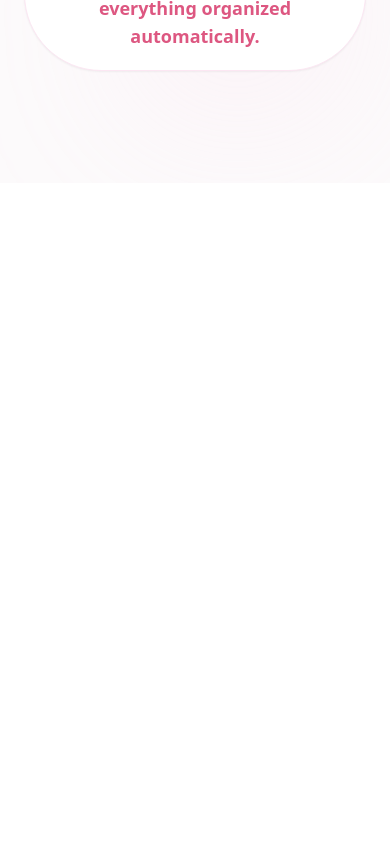
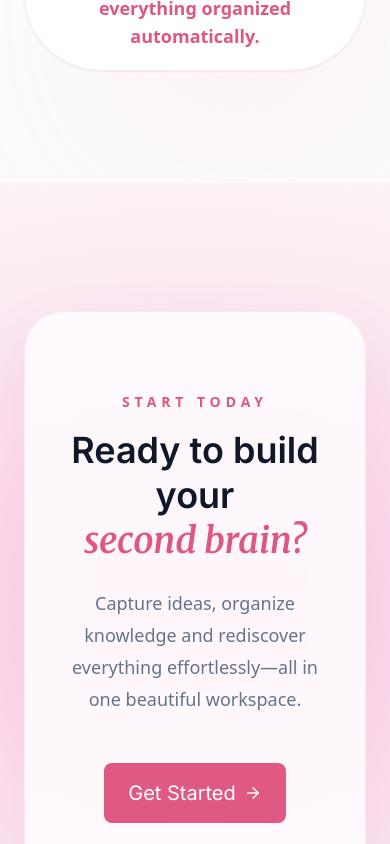
Before and after one commit to hritika021/brainly, a React (Vite) app in the folder frontend/: page / in a window 390 px wide. Shown: the part 3593-4437 px from the top of the page. Before the commit the page ends 3776 px from the top, so only its background shows below. Built offline with nearby package versions, Linux system fonts and the light colour scheme; a web font is replaced by a local one.

Commit message:
feat:Create cta card

```diff
--- a/frontend/src/components/Button.tsx
+++ b/frontend/src/components/Button.tsx
@@ -2,13 +2,14 @@ import { motion } from "motion/react"
 import type { ReactElement } from "react"
 
 interface Button{
-    text:string,
+    text?:string,
     startIcon?:ReactElement|string,
     endIcon?:ReactElement|string,
     variant:"primary"|"secondary",
     onClick:() => void ,
-    className?:string
-
+    className?:string,
+    children?:React.ReactNode
+  size?: "sm" | "md" | "lg";
 }
 const variantStyles={
     "primary":"bg-[#df5983] text-white hover:bg-pink-600",
--- a/frontend/src/components/CTA.tsx
+++ b/frontend/src/components/CTA.tsx
@@ -1,5 +1,48 @@
-export  function Cta(){
-  <  <div>
+import { ArrowRight } from "lucide-react";
+import { Button } from "../components/Button";
+export function CTA() {
+  return (
+    <section className="relative overflow-hidden bg-[#FCFAFB] py-32">
 
-    </div>>
+      <div className="absolute left-1/2 top-1/2 h-[500px] w-[900px] -translate-x-1/2 -translate-y-1/2 rounded-full bg-pink-300/60 blur-[150px]" />
+
+      <div className="relative z-10 mx-auto max-w-5xl px-6">
+        <div className="rounded-[40px] border border-pink-100 bg-white/80 backdrop-blur-xl px-8 py-20 shadow-[0_20px_60px_rgba(221,87,129,0.08)]">
+
+          <div className="text-center">
+
+            <p className="mb-4 text-sm font-semibold uppercase tracking-[0.35em] text-[#dd5781]">
+              START TODAY
+            </p>
+
+            <h2 className="text-4xl font-semibold font-[Inter] leading-tight text-slate-900 md:text-6xl">
+              Ready to build your
+              <br />
+              <span className="font-[Merriweather] italic text-[#dd5781]">
+                second brain?
+              </span>
+            </h2>
+
+            <p className="mx-auto mt-6 max-w-2xl text-lg leading-8 text-slate-500">
+              Capture ideas, organize knowledge and rediscover everything
+              effortlessly—all in one beautiful workspace.
+            </p>
+
+            <div className="mt-12 flex flex-col items-center justify-center gap-4 sm:flex-row">
+<button className='flex items-center bg-[#df5983]  px-6 text-white py-4 rounded-lg font-[Inter] text-xl'>
+                Get Started
+                <ArrowRight
+                  className="ml-2 transition-transform duration-300 group-hover:translate-x-1"
+                  size={18}
+                />
+              </button>
+
+
+            </div>
+
+          </div>
+        </div>
+      </div>
+    </section>
+  );
 }
--- a/frontend/src/components/HowItWorks.tsx
+++ b/frontend/src/components/HowItWorks.tsx
@@ -31,7 +31,7 @@ return (
  <h2 className="md:text-5xl text-4xl  font-semibold font-[Inter] text-slate-900 leading-tight">
             Simple steps,
             <br />
-            <span className="font-playfair italic text-[#dd5781]">
+            <span className="font-[Merriweather] italic text-[#dd5781]">
               powerful results.
             </span>
           </h2>
--- a/frontend/src/pages/Landing.tsx
+++ b/frontend/src/pages/Landing.tsx
@@ -1,3 +1,5 @@
+
+import { CTA } from "../components/CTA";
 import { Features } from "../components/Features";
 import { Hero } from "../components/Hero";
 import { HowItWorks } from "../components/HowItWorks";
@@ -10,6 +12,7 @@ export function Landing(){
         <Hero/>
         <Features/>
         <HowItWorks/>
+        <CTA/>
     </div>
   )
 }
```
